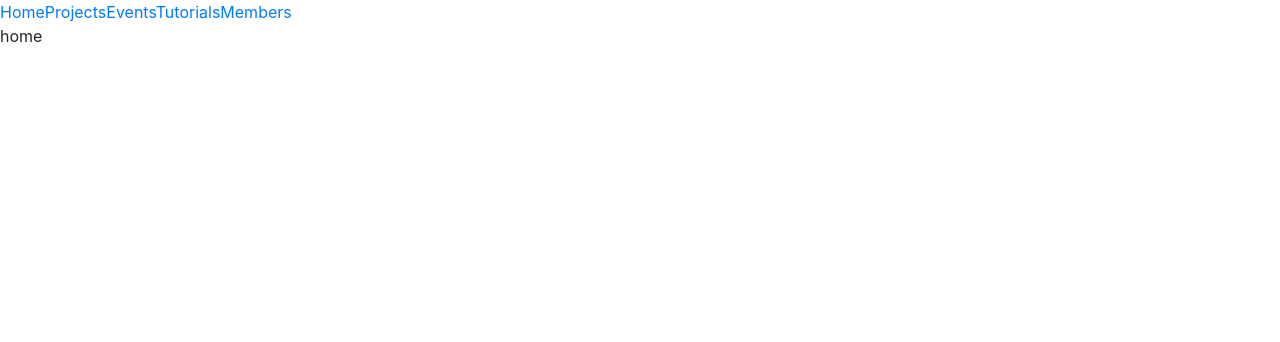
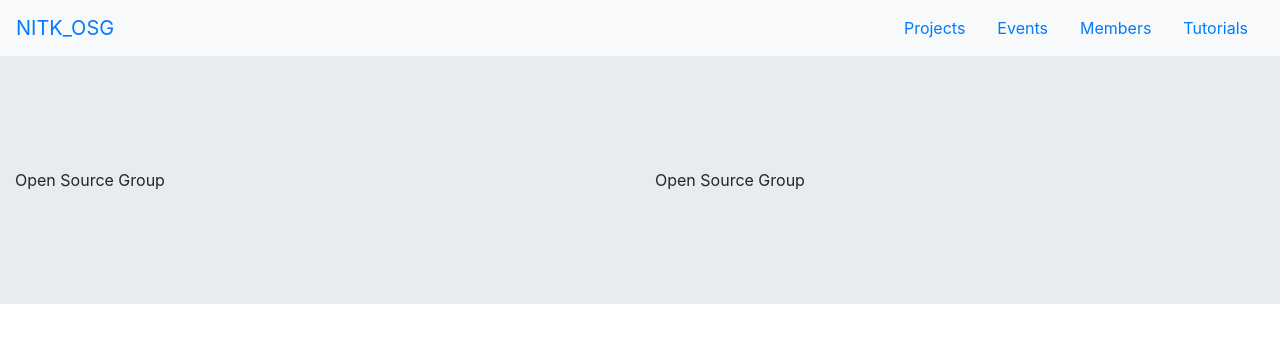
Before and after one commit to saranonearth/NITKOSG_Website, a React (Create React App) app: page / in a window 1280 px wide. Shown: the top 342 px of the page. Built offline with nearby package versions, Linux system fonts and the light colour scheme.

Commit message:
reactbootstrap added

```diff
--- a/src/components/Home.jsx
+++ b/src/components/Home.jsx
@@ -1,5 +1,5 @@
 import React, { Component } from 'react';
-import PropTypes from 'prop-types';
+import { Jumbotron, Container, Row, Col  } from 'reactstrap';
 
 class Home extends Component {
   constructor(props) {
@@ -8,7 +8,20 @@ class Home extends Component {
   }
   render() {
     return (
-      <div>home</div>
+      <div>
+        <Jumbotron fluid>
+          <Container className="my-md-5" fluid>
+            <Row>
+              <Col sm="12" md="6">
+                Open Source Group
+              </Col>
+              <Col className="d-none d-md-block">
+                Open Source Group
+              </Col>
+            </Row>
+          </Container>
+      </Jumbotron>
+      </div>
      );
   }
 }
--- a/src/components/Navigation.jsx
+++ b/src/components/Navigation.jsx
@@ -1,23 +1,57 @@
 import React, { Component } from 'react';
 import { NavLink } from 'react-router-dom';
-
-import PropTypes from 'prop-types';
+import {
+    Collapse,
+    Navbar,
+    NavbarToggler,
+    NavbarBrand,
+    Nav,
+    NavItem,
+    UncontrolledDropdown,
+    DropdownToggle,
+    DropdownMenu,
+    DropdownItem } from 'reactstrap';
 
 class Navigation extends Component {
     constructor(props) {
         super(props);
-        this.state = {  }
+        this.toggle = this.toggle.bind(this);
+        this.state = {
+            isOpen: false
+         };
     }
+    toggle() {
+        this.setState({
+          isOpen: !this.state.isOpen
+        });
+      }
     render() {
         return (
-            <div>
-                <NavLink color="inherit" to="/">Home</NavLink>
-                <NavLink color="inherit" to="/projects">Projects</NavLink>
-                <NavLink color="inherit" to="/events">Events</NavLink>
-                <NavLink color="inherit" to="/tutorials">Tutorials</NavLink>
-                <NavLink color="inherit" to="/members">Members</NavLink>
-            </div>
-          );
+        <div>
+            <Navbar color="light" light expand="md">
+            <NavbarBrand>
+                <NavLink to="/">NITK_OSG</NavLink>
+            </NavbarBrand>
+            <NavbarToggler onClick={this.toggle} />
+                <Collapse isOpen={this.state.isOpen} navbar>
+                    <Nav className="ml-auto" navbar>
+                        <NavItem>
+                            <NavLink className="m-3" to="/projects">Projects</NavLink>
+                        </NavItem>
+                        <NavItem>
+                            <NavLink className="m-3" to="/events">Events</NavLink>
+                        </NavItem>
+                        <NavItem>
+                            <NavLink className="m-3" to="/members">Members</NavLink>
+                        </NavItem>
+                        <NavItem>
+                            <NavLink className="m-3" to="/tutorials">Tutorials</NavLink>
+                        </NavItem>
+                    </Nav>
+                </Collapse>
+            </Navbar>
+        </div>
+        );
     }
 }
 
```
